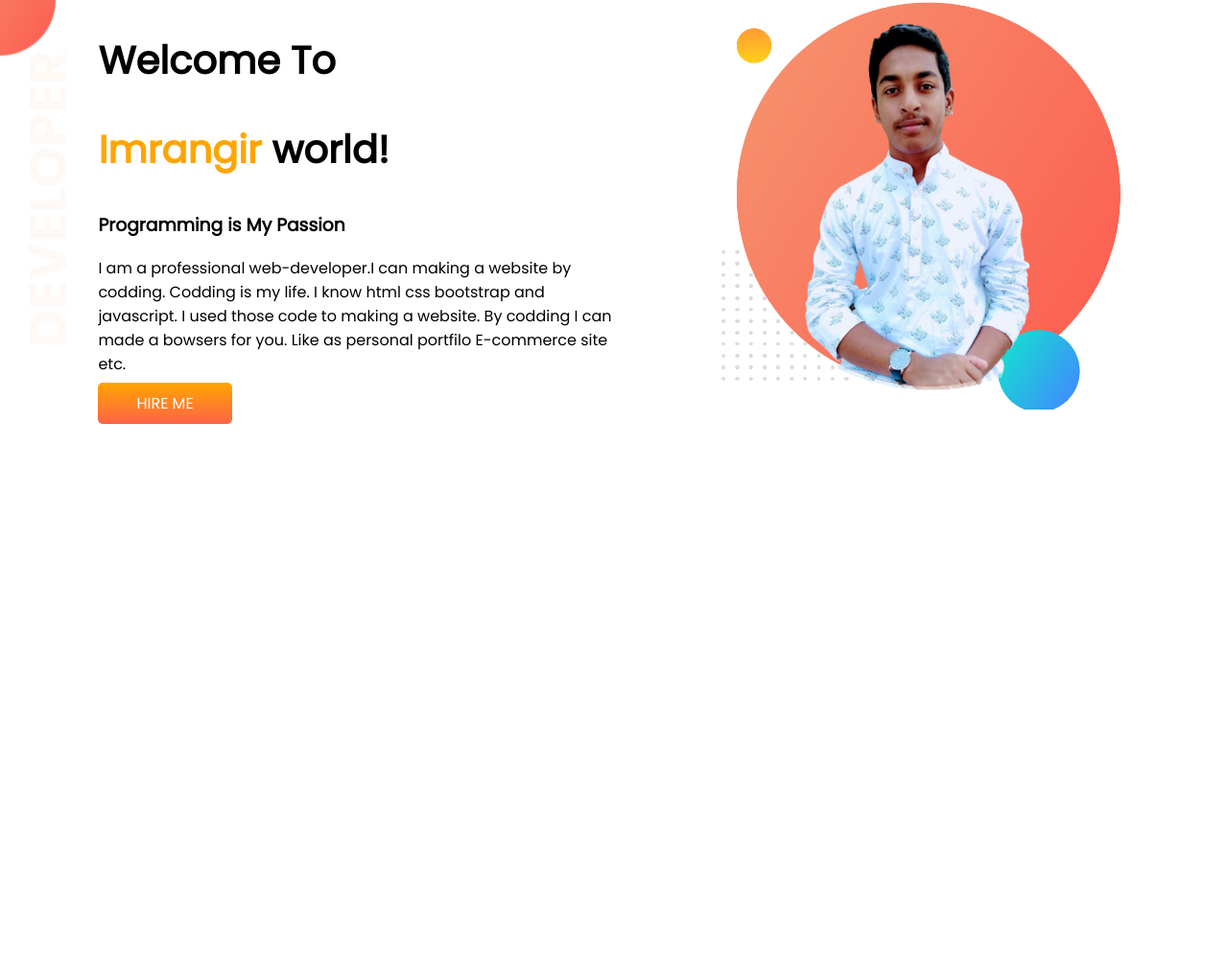
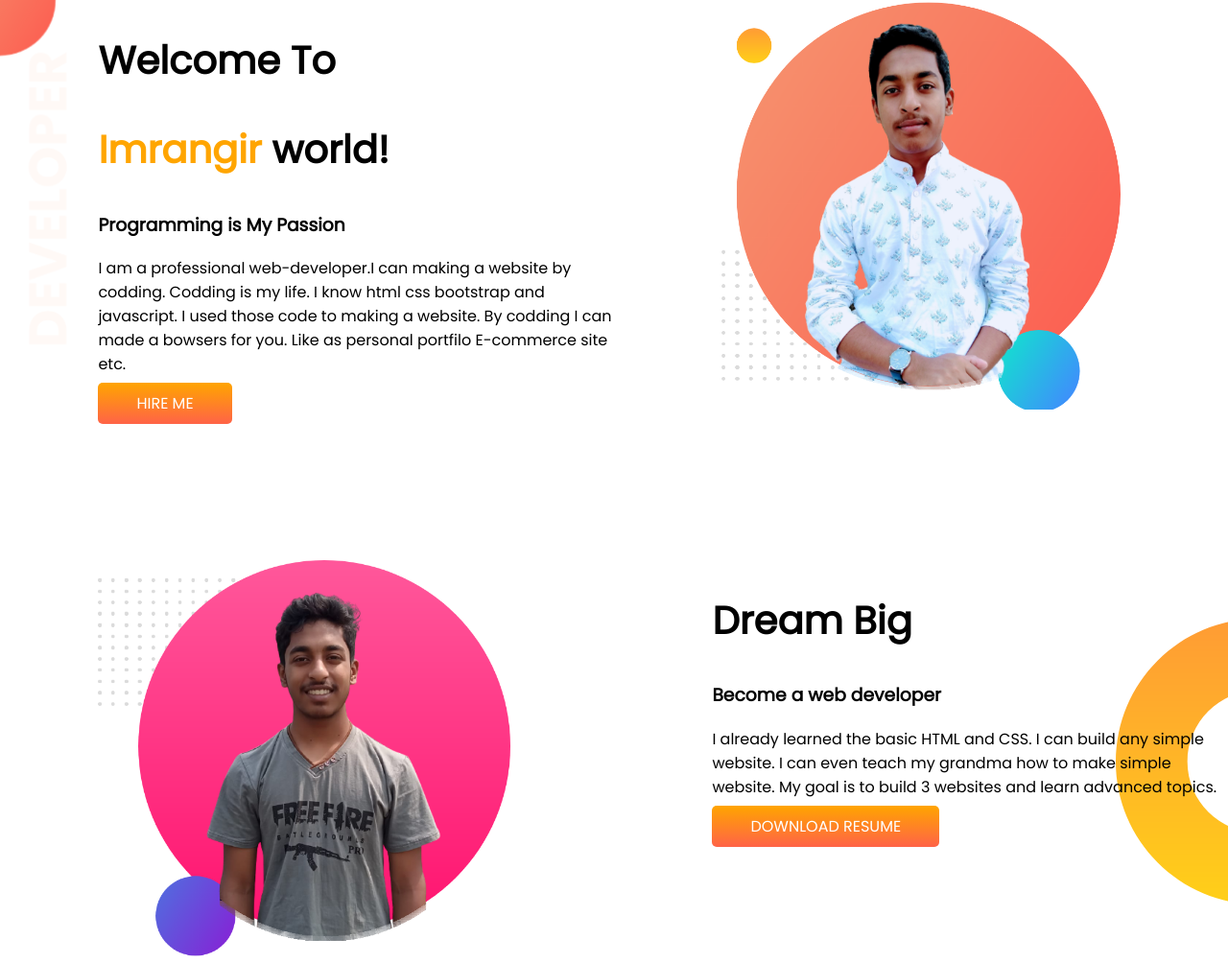
Before and after one commit to ImrangirHossain/Developer-portfilo, a plain HTML site: page index.html in a window 1280 px wide. Shown: the whole page at 96% size. Before the commit the page ends 800 px from the top, so only its background shows below. Drawn offline with Linux system fonts and the light colour scheme.

Commit message:
2nd section complete

```diff
--- a/index.html
+++ b/index.html
@@ -23,5 +23,18 @@
         <img  src="images/imrangir-portfilo.png" alt="Images">
     </div>
     </section>
+
+    <section class="dream-big">
+        <div class="harf-width">
+            <img  src="images/Imrangir-portfilo-2.png" alt="Images">
+        </div>
+        <div class="harf-width">
+        <h1>Dream Big </h1>
+        <h3>Become a web developer</h3>
+        <p>I already learned the basic HTML and CSS. I can build any simple website. I can even teach my grandma how to make simple website. My goal is to build 3 websites and learn advanced topics. </p>
+        <a target="blank" href="https://www.linkedin.com/feed/">DOWNLOAD RESUME</a>
+        </div>
+
+        </section>
 </body>
 </html>
--- a/style.css
+++ b/style.css
@@ -30,3 +30,9 @@ section{
     background-image: url(images/top-banner.png);
     background-repeat: no-repeat;
 }
+.dream-big{
+    margin-top: 150px;
+    background-image: url(images/dream-bg.png);
+    background-repeat: no-repeat;
+    background-position:right;
+}
```
